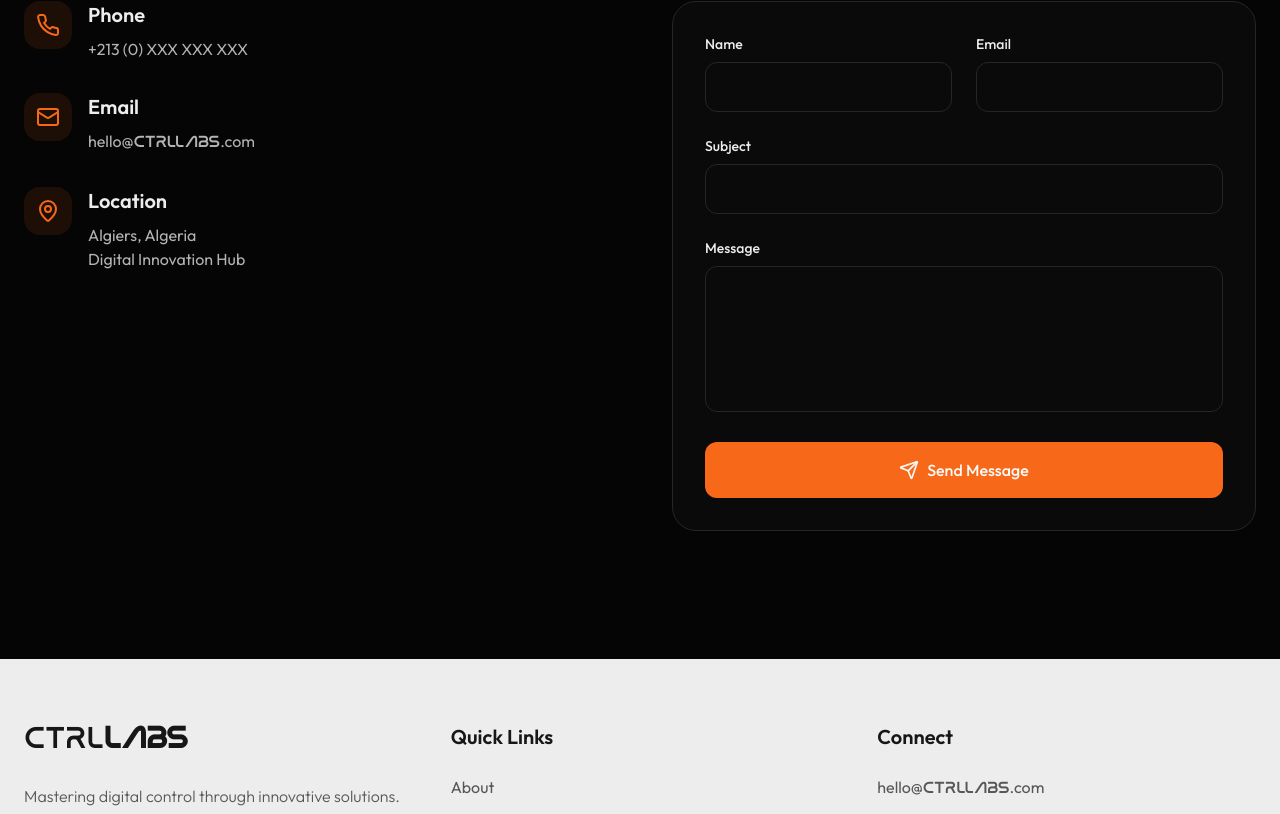
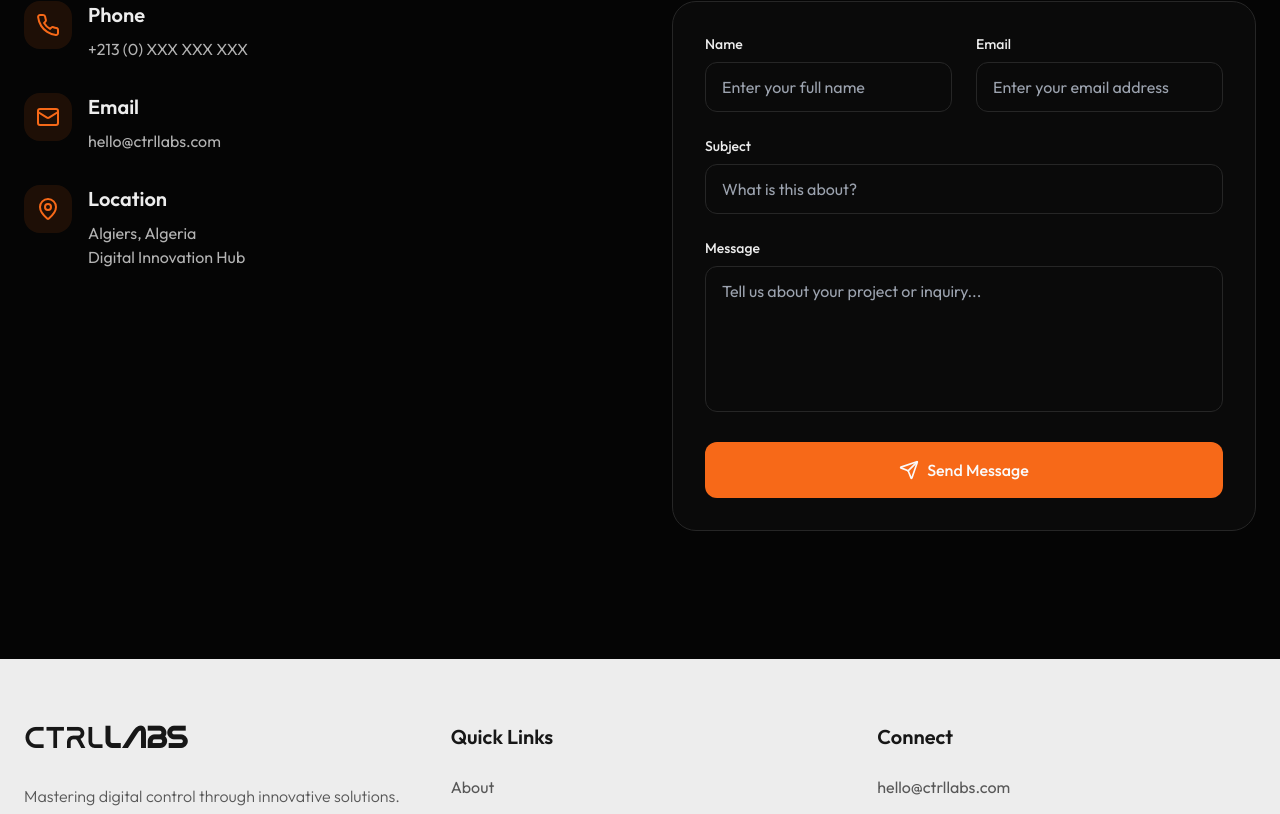
Before and after one commit to messaoudinedjemeddine/ctrllabs-website, a React (Vite) app: page / in a window 1280 px wide. Shown: the part 4965-5779 px from the top of the page. Built offline with nearby package versions, Linux system fonts and the light colour scheme.

Commit message:
Normalize email font and add placeholder text to contact form

```diff
--- a/src/components/sections/ContactSection.tsx
+++ b/src/components/sections/ContactSection.tsx
@@ -78,7 +78,7 @@ export const ContactSection = () => {
                 </div>
                 <div>
                   <h3 className="text-xl font-outfit font-semibold mb-2">Email</h3>
-                  <p className="text-light font-outfit">hello@<span className="font-moonwalk">ctrllabs</span>.com</p>
+                  <p className="text-light font-outfit">hello@ctrllabs.com</p>
                 </div>
               </div>
 
@@ -113,6 +113,7 @@ export const ContactSection = () => {
                     onChange={handleChange}
                     required
                     autoComplete="name"
+                    placeholder="Enter your full name"
                     className="w-full px-4 py-3 bg-background border border-border rounded-xl font-outfit focus:outline-none focus:ring-2 focus:ring-accent/20 focus:border-accent transition-smooth"
                   />
                 </div>
@@ -129,6 +130,7 @@ export const ContactSection = () => {
                     onChange={handleChange}
                     required
                     autoComplete="email"
+                    placeholder="Enter your email address"
                     className="w-full px-4 py-3 bg-background border border-border rounded-xl font-outfit focus:outline-none focus:ring-2 focus:ring-accent/20 focus:border-accent transition-smooth"
                   />
                 </div>
@@ -146,6 +148,7 @@ export const ContactSection = () => {
                   onChange={handleChange}
                   required
                   autoComplete="off"
+                  placeholder="What is this about?"
                   className="w-full px-4 py-3 bg-background border border-border rounded-xl font-outfit focus:outline-none focus:ring-2 focus:ring-accent/20 focus:border-accent transition-smooth"
                 />
               </div>
@@ -162,6 +165,7 @@ export const ContactSection = () => {
                   required
                   rows={5}
                   autoComplete="off"
+                  placeholder="Tell us about your project or inquiry..."
                   className="w-full px-4 py-3 bg-background border border-border rounded-xl font-outfit focus:outline-none focus:ring-2 focus:ring-accent/20 focus:border-accent transition-smooth resize-none"
                 />
               </div>
--- a/src/components/sections/Footer.tsx
+++ b/src/components/sections/Footer.tsx
@@ -58,7 +58,7 @@ export const Footer = () => {
           <div className="space-y-6">
             <h3 className="text-xl font-outfit font-semibold">Connect</h3>
             <div className="space-y-3 text-primary-foreground/70 font-outfit">
-              <p>hello@<span className="font-moonwalk">ctrllabs</span>.com</p>
+              <p>hello@ctrllabs.com</p>
               <p>+213 (0) XXX XXX XXX</p>
               <p>Algiers, Algeria<br />Digital Innovation Hub</p>
             </div>
```
